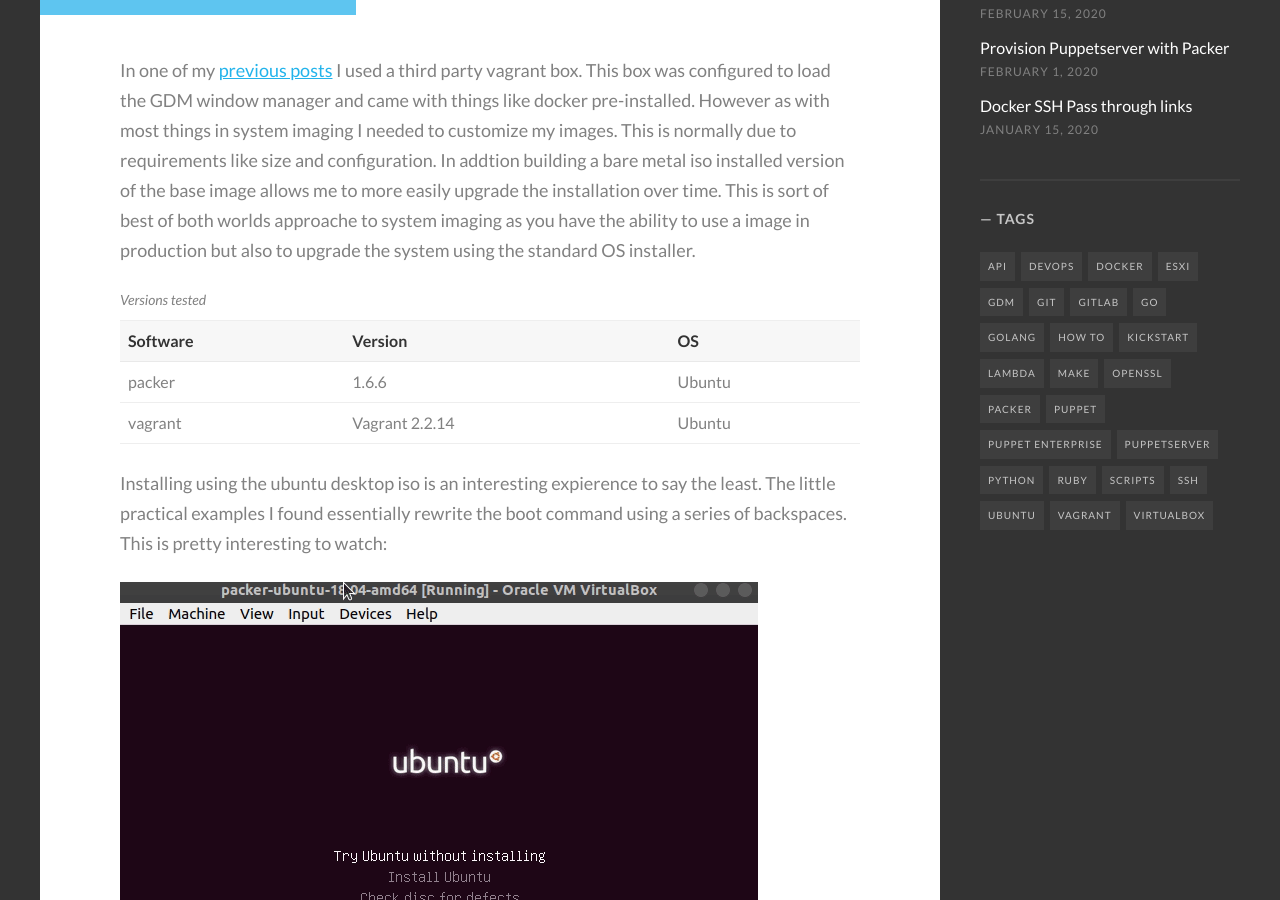
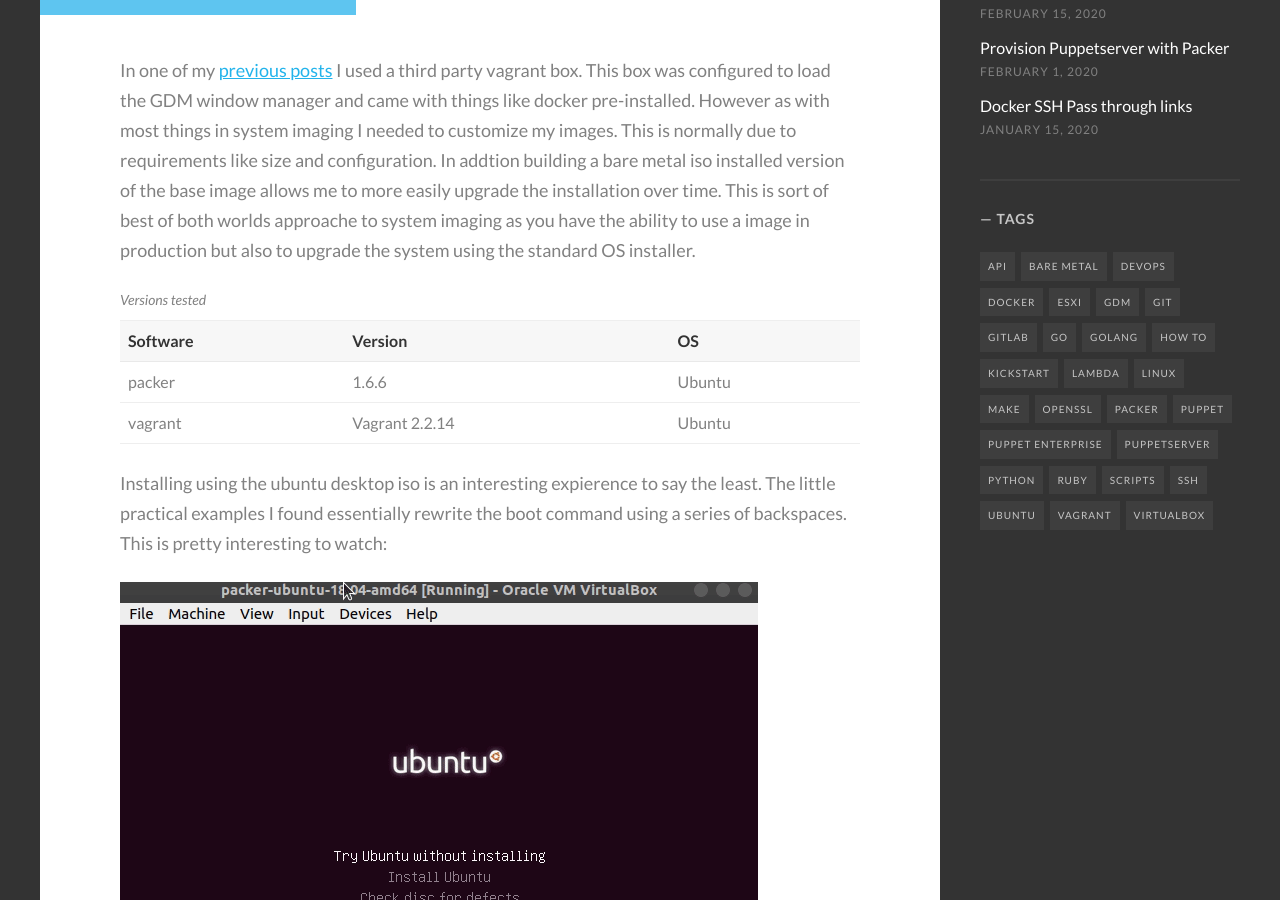
Before and after one commit to homeops-tech/homeops-tech.github.io, a Jekyll site: the page built from _posts/2020-02-15-Build-Ubuntu-Desktop-With-Packer.md, in a window 1280 px wide and 900 px high, scrolled down 882 px. Built offline with Jekyll 4.4.1, drawn with Linux system fonts in a browser that asks for light colours; comment, search, counter and statistics services are not loaded.

Commit message:
Add tags

```diff
--- a/_posts/2020-02-15-Build-Ubuntu-Desktop-With-Packer.md
+++ b/_posts/2020-02-15-Build-Ubuntu-Desktop-With-Packer.md
@@ -3,7 +3,7 @@ layout: post
 title:  "Build Ubuntu Desktop With Packer"
 date:   2020-02-15
 image: /images/posts/packer.jpg
-tags: [packer,vagrant,devops,ubuntu,ssh]
+tags: [packer,vagrant,devops,ubuntu,ssh,bare metal,linux]
 ---
 
 In one of my [previous posts](http://www.homeops.tech/2020/01/01/SSH-Pass-Through-Docker/) I used a third party vagrant box. This box was configured to load the GDM window manager and came with things like docker pre-installed. However as with most things in system imaging I needed to customize my images. This is normally due to requirements like size and configuration. In addtion building a bare metal iso installed version of the base image allows me to more easily upgrade the installation over time. This is sort of best of both worlds approache to system imaging as you have the ability to use a image in production but also to upgrade the system using the standard OS installer.
```
